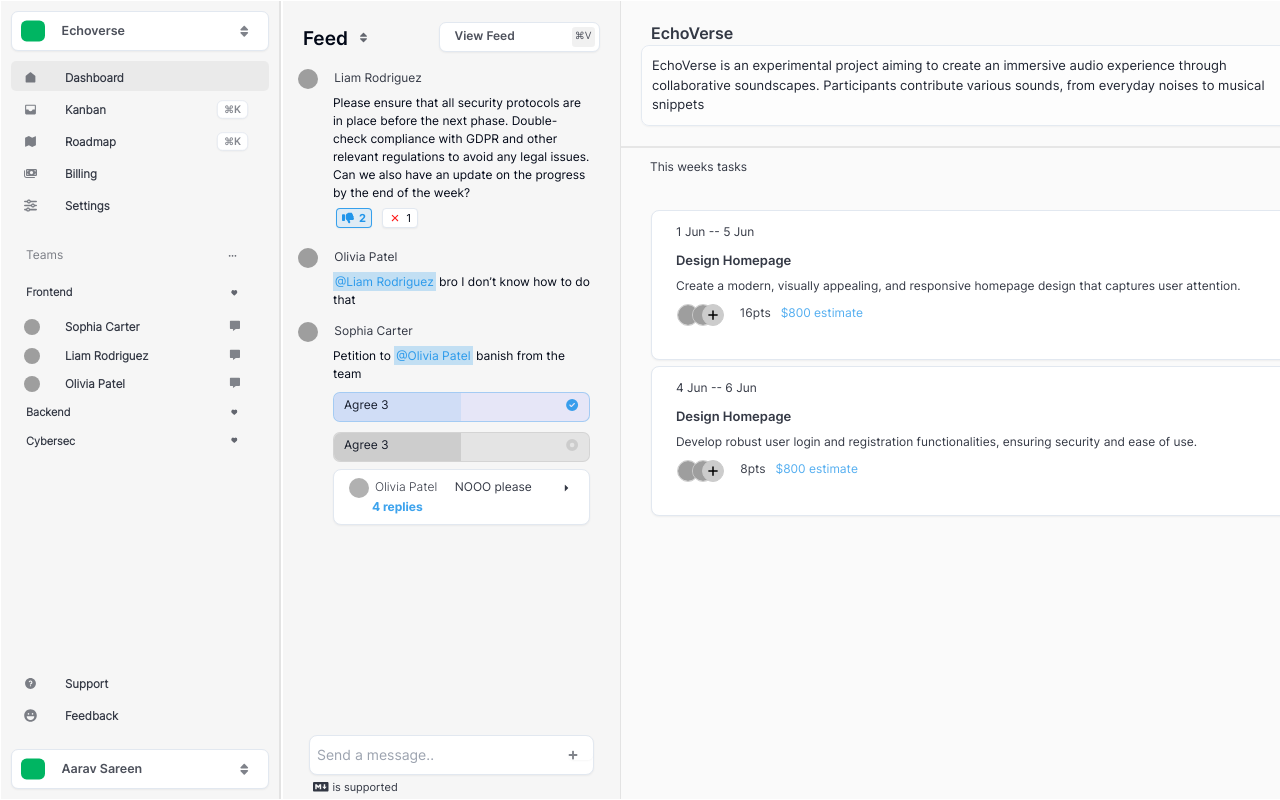
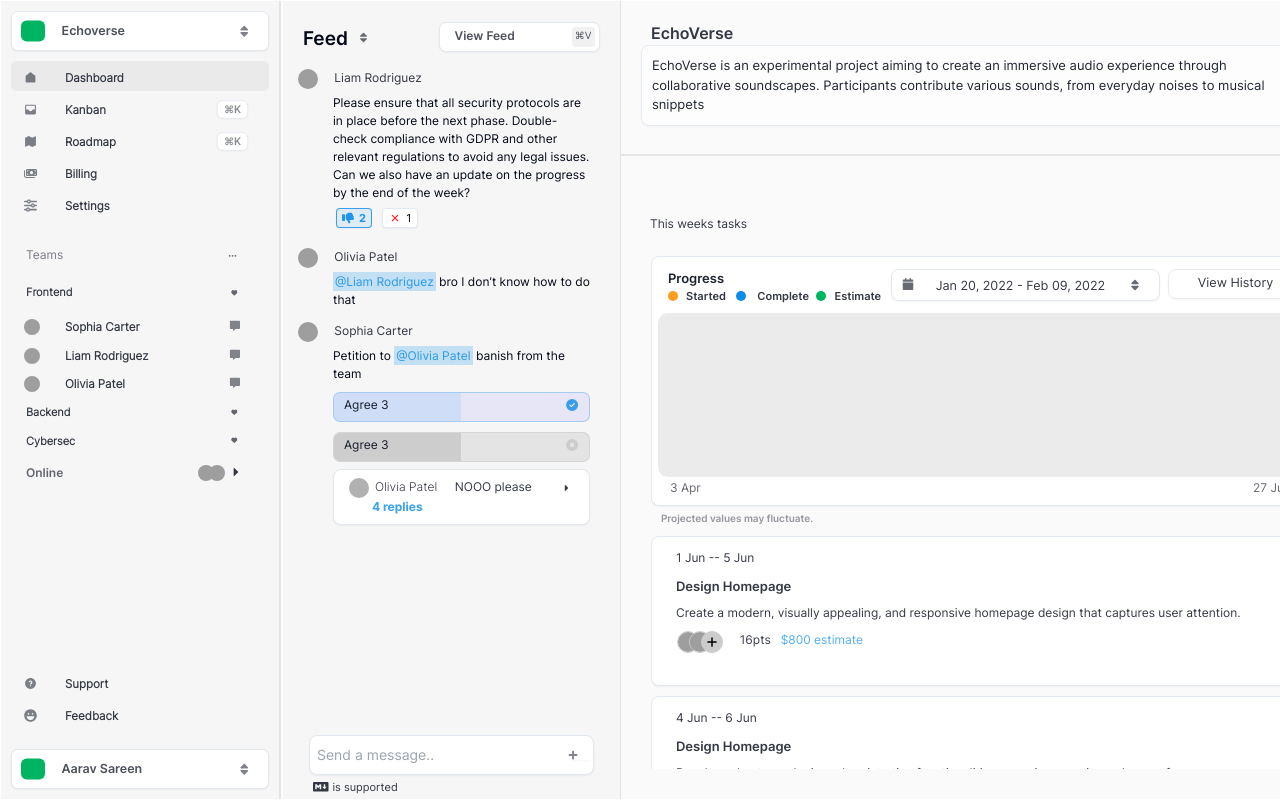
Before and after one commit to Dickson2020/ghost-project, a Next.js app: page / in a window 1280 px wide. Shown: the top 800 px of the page. Built offline with nearby package versions, Linux system fonts and the light colour scheme; grey boxes are pictures that could not be loaded.

Commit message:
new UI changes made to repo

```diff
--- a/app/components/kanban-view.tsx
+++ b/app/components/kanban-view.tsx
@@ -40,6 +40,8 @@ export default function KanbanView(){
         from: new Date(2022, 0, 20),
         to: addDays(new Date(2022, 0, 20), 20),
       })
+
+      const [displaySortType, setDisplaySortType] = useState('Manual')
          const [current_create_task_status, set_new_create_task_status] = useState('todo_option')
    const [statusElement, setStatusElement] = useState<JSX.Element>(
    <Card className='create-task-grid-item p-[10px]'>
@@ -144,21 +146,21 @@ export default function KanbanView(){
            <DropdownMenu>
                     <DropdownMenuTrigger asChild>
                     <Card className='w-[100%] h-[35px] grid grid-cols-2 p-[8px] mt-[0px] kanban-settings-selection'>
-            <h4 className='kanban-settings-popup-item-text'>manual</h4>
+            <h4 className='kanban-settings-popup-item-text'>{displaySortType}</h4>
             <GoTriangleDown className='kanban-settings-popup-item-icon ml-[90px] mt-[0.5px]'/>
            </Card>
                     </DropdownMenuTrigger>
                 <DropdownMenuContent className='w-[170px]'>
                     <DropdownMenuItem>
-                    <div className='create-task-grid-item p-[10px]'>
+                    <div className='create-task-grid-item p-[10px]' onClick={()=>setDisplaySortType('Manual')}>
                     <h3 className='create-task-grid-item-text'>Manual</h3>
 
                   </div>
                     </DropdownMenuItem>
 
                     <DropdownMenuItem>
-                    <div className='create-task-grid-item p-[10px]' >
-                    <h3 className='create-task-grid-item-text'>Another option</h3>
+                    <div className='create-task-grid-item p-[10px]' onClick={()=>setDisplaySortType('Automatic')}>
+                    <h3 className='create-task-grid-item-text'>Automatic</h3>
 
                   </div>
                     </DropdownMenuItem>
--- a/app/components/pages/dashboard.css
+++ b/app/components/pages/dashboard.css
@@ -29,8 +29,8 @@
 }
 
 .dashboad-container{
-    display: flex;
-    flex-direction: column;
+    display: grid;
+   grid-template-rows:  0.4fr 0.07fr 1fr ;
     height: 100%;
 }
 
@@ -68,9 +68,19 @@
     height: 100%;
     display: flex;
     flex-direction: column;
-    gap: 6px;
+    gap: 12px;
     padding: 30px;
+    padding-top: 0px;
 
+}
+.view-history-button{
+    font-family: 'Inter-regular';
+    font-weight: bold;
+    opacity: 0.8;
+    text-align: center;
+    font-size: 12.6px;
+    padding-top: 4px;
+    cursor: pointer;
 }
 
 .task-card{
@@ -101,9 +111,9 @@
 }
 
 .avatar-views{
-    display: inline-block;
+    display: grid;
+    grid-template-columns: repeat(3,1fr);
     width: 100%;
-    float: left;
     flex: 0.1;
     margin-left: 25px;
 }
@@ -140,17 +150,17 @@
     display: flex;
     flex-direction: row;
     justify-content: space-between;
-    margin-top: 10px;
+    margin-top: 0px;
 
 }
 
 .before-render-data-icon{
     flex:0.12;
     font-size: 12px;
-    opacity: 0.8;
+    opacity: 0.5;
     text-align: center;
     cursor: pointer;
-    margin-top: 10px;
+    margin-top: 0px;
 }
 
 .before-render-data-text{
@@ -160,3 +170,106 @@
     padding-left: 29px;
     font-family: 'Inter-regular';
 }
+
+
+.dashboard-chart-view{
+    width: 100%;
+    height: 250px;
+    display: grid;
+    grid-template-rows: 0.3fr 1fr 0.1fr;
+    padding: 6px;
+}
+
+.dashboard-chart-view-chart{
+    border-radius: 10px;
+    background: rgba(0, 0, 0, 0.08);
+}
+
+.dashboard-chart-view-top{
+    display: grid;
+    grid-template-columns: 0.5fr 0.6fr 0.3fr;
+    gap: 8px;
+}
+
+.dashboard-chart-view-top-title{
+    font-family: 'Inter-semibold';
+    opacity: 0.89;
+    font-size: 13px;
+}
+
+.dashboard-chart-view-bottom{
+    width: 100%;
+    display: grid;
+    grid-template-columns: 1fr 1fr;
+    padding: 2px;
+}
+
+.dashboard-chart-view-bottom-text-right{
+    opacity: 0.6;
+    font-family: 'Inter-regular';
+    font-size: 12px;
+    text-align: right;
+    padding-right: 10px;
+}
+
+
+.dashboard-chart-view-bottom-text-left{
+    opacity: 0.6;
+    font-family: 'Inter-regular';
+    font-size: 12px;
+    text-align: left;
+    padding-left: 10px;
+}
+
+.create-task-grid-item-text{
+    font-size: 13px;
+    font-family: 'Inter-regular';
+
+}
+
+.dashboard-chart-view-bottom-text{
+    font-size: 10px;
+    font-family: 'Inter-semibold';
+    opacity: 0.4;
+}
+
+.chart-view{
+}
+
+.dashboard-chart-view-top-icon-round-1{
+    width: 10px;
+    height: 10px;
+    background: #FF9E1C;
+    border-radius: 100px;
+}
+
+
+.dashboard-chart-view-top-icon-round-2{
+    width: 10px;
+    height: 10px;
+    background: #0c8ce9;
+    border-radius: 100px;
+}
+
+
+.dashboard-chart-view-top-icon-round-3{
+    width: 10px;
+    height: 10px;
+    background: #00B562;
+    border-radius: 100px;
+}
+
+.dashboard-chart-view-top-icon-text{
+    font-family: 'Inter-semibold';
+    font-size: 11px;
+    opacity: 0.8;
+}
+
+.chart-item-text{
+    font-family: 'Inter-regular';
+    font-weight: bold;
+    opacity: 0.8;
+    text-align: center;
+    font-size: 12.6px;
+
+}
--- a/app/components/pages/dashboard.tsx
+++ b/app/components/pages/dashboard.tsx
@@ -2,11 +2,34 @@
 import { Card, CardContent, CardFooter } from '@/components/ui/card'
 import './dashboard.css'
 import { AvatarFallback, AvatarImage, Avatar } from "@/components/ui/avatar";
-import { FaPlus } from "react-icons/fa6";
-import { useEffect } from 'react';
-
+import { useEffect, useState } from 'react';
+import { Calendar } from "@/components/ui/calendar"
+import { addDays, format } from "date-fns"
+import { DateRange } from "react-day-picker"
+import { FaCalendar, FaPlus, FaSliders } from "react-icons/fa6";
+import { FaSort } from 'react-icons/fa6'
+import {ScrollArea} from "@/components/ui/scroll-area";
+import {
+    DropdownMenu,
+    DropdownMenuContent,
+    DropdownMenuGroup,
+    DropdownMenuItem,
+    DropdownMenuLabel,
+    DropdownMenuPortal,
+    DropdownMenuSeparator,
+    DropdownMenuShortcut,
+    DropdownMenuSub,
+    DropdownMenuSubContent,
+    DropdownMenuSubTrigger,
+    DropdownMenuTrigger,
+  } from "@/components/ui/dropdown-menu"
 
 export default function DashboardView(){
+
+    const [date, setDate] = useState<DateRange | undefined>({
+        from: new Date(2022, 0, 20),
+        to: addDays(new Date(2022, 0, 20), 20),
+      })
 
     useEffect(()=>{
         const container_element = document.getElementById('dashboad-container') as HTMLDivElement
@@ -33,10 +56,85 @@ export default function DashboardView(){
             </div>
 
             <div className='before-render-data'>
-                <p className='before-render-data-text'>This weeks tasks</p>
-                <FaPlus className='before-render-data-icon' />
+                <p className='before-render-data-text mt-[-3px]'>This weeks tasks</p>
+                <FaPlus className='before-render-data-icon  mt-[-5px]' />
             </div>
-            <div className='task-render-dashboard'>
+
+
+            <ScrollArea className='task-render-dashboard'>
+           <div className='pb-[10px] chart-view'>
+           <Card className='dashboard-chart-view'>
+                <div  className='dashboard-chart-view-top pt-[6px]'>
+                    <div className='grid grid-rows-2'>
+                        <h4 className='dashboard-chart-view-top-title ml-[10px] mt-[0px]'>Progress</h4>
+                        <div className='grid grid-cols-3 gap-2 ml-[10px]'>
+                        <div className='grid grid-cols-2 h-[10px]'>
+
+              <div className='dashboard-chart-view-top-icon-round-1'/>
+              <p className='dashboard-chart-view-top-icon-text mt-[-3px] ml-[-15px]'>Started</p>
+             </div>
+
+             <div className='grid grid-cols-2 h-[10px] ml-[-6px]'>
+
+              <div className='dashboard-chart-view-top-icon-round-2'/>
+              <p className='dashboard-chart-view-top-icon-text mt-[-3px] ml-[-15px]'>Complete</p>
+             </div>
+
+             <div className='grid grid-cols-2 h-[10px]'>
+
+              <div className='dashboard-chart-view-top-icon-round-3'/>
+              <p className='dashboard-chart-view-top-icon-text mt-[-3px] ml-[-15px]'>Estimate</p>
+             </div>
+
+
+                        </div>
+                    </div>
+
+                    <DropdownMenu>
+              <DropdownMenuTrigger asChild>
+
+          <Card className='h-[30px] create-task-grid-item browse-developers p-[10px]'>
+                <FaCalendar className='create-task-grid-item-icon-left' />
+                <h3 className='chart-item-text pt-[2px] ml-[-10px] mt-[-5px]'> {date?.from ? (
+              date.to ? (
+                <>
+                  {format(date.from, "LLL dd, y")} -{" "}
+                  {format(date.to, "LLL dd, y")}
+                </>
+              ) : (
+                format(date.from, "LLL dd, y")
+              )
+            ) : (
+              <span className='chart-item-text'>Start — Projected Finish</span>
+            )}</h3>
+                <FaSort className='create-task-grid-item-icon-right mt-[-1.5px]'/>
+                </Card>
+      </DropdownMenuTrigger>
+      <DropdownMenuContent   className='w-[600px] ml-[-490px] mt-[-100px]'
+      >
+       <Calendar
+            initialFocus
+            mode="range"
+            defaultMonth={date?.from}
+            selected={date}
+            onSelect={setDate}
+            numberOfMonths={2}
+            className='w-[400px]'
+          />
+      </DropdownMenuContent>
+    </DropdownMenu>
+                <Card className='h-[30px] view-history-button'>View History</Card>
+
+                </div>
+                <div  className='dashboard-chart-view-chart'></div>
+                <div  className='dashboard-chart-view-bottom'>
+                    <h4 className='dashboard-chart-view-bottom-text-left'>3 Apr</h4>
+                    <h4 className='dashboard-chart-view-bottom-text-right'>27 Jun</h4>
+                </div>
+            </Card>
+            <p className='dashboard-chart-view-bottom-text mt-[5px] ml-[10px]'>Projected values may fluctuate.</p>
+           </div>
+
                 <Card className='task-card'>
                     <CardContent>
                         <p className='task-card-duration mt-[12px]'>1 Jun -- 5 Jun</p>
@@ -46,19 +144,19 @@ export default function DashboardView(){
                     <div className='task-card-footer'>
                     <div className='avatar-views mt-[0px]'>
 
-                    <Avatar className="avatar-icon" style={{width:'22px',position:'absolute',height:'22px',border:'1px solid #ccc'}}>
+                    <Avatar className="avatar-icon" style={{width:'22px',height:'22px',border:'1px solid #ccc'}}>
         <AvatarImage src="https://github.com/shadcn.png" alt="@shadcn" />
         <AvatarFallback></AvatarFallback>
 
                 </Avatar>
 
-                <Avatar className="avatar-icon ml-[15px]" style={{width:'22px',position:'absolute',height:'22px',border:'1px solid #ccc'}}>
+                <Avatar className="avatar-icon ml-[-10px]" style={{width:'22px',height:'22px',border:'1px solid #ccc'}}>
         <AvatarImage src="https://github.com/shadcn.png" alt="@shadcn" />
         <AvatarFallback></AvatarFallback>
 
                 </Avatar>
 
-                <div className="avatar-icon ml-[25px]" style={{justifyContent:'center',display:'flex',flexDirection:'column',borderRadius:'100px',background:'#ccc',width:'22px',position:'absolute',height:'22px',border:'1px solid #ccc'}}>
+                <div className="avatar-icon ml-[-13px]" style={{zIndex:'1000',justifyContent:'center',display:'flex',flexDirection:'column',borderRadius:'100px',background:'#ccc',width:'22px',height:'22px',border:'1px solid #ccc'}}>
                    <FaPlus style={{justifyContent:'center',justifySelf:'center',alignSelf:'center',fontSize:'12px',color:'black'}}/>
                 </div>
 
@@ -68,7 +166,7 @@ export default function DashboardView(){
                     </div>
                 </Card>
 
-                <Card className='task-card mt-[0px]'>
+                <Card className='task-card mt-[10px]'>
                     <CardContent>
                         <p className='task-card-duration mt-[12px]'>4 Jun -- 6 Jun</p>
                         <h3 className='task-card-title mt-[10px]'>Design Homepage</h3>
@@ -77,19 +175,19 @@ export default function DashboardView(){
                     <div className='task-card-footer'>
                     <div className='avatar-views mt-[0px]'>
 
-                    <Avatar className="avatar-icon" style={{width:'22px',position:'absolute',height:'22px',border:'1px solid #ccc'}}>
+<Avatar className="avatar-icon" style={{width:'22px',height:'22px',border:'1px solid #ccc'}}>
 <AvatarImage src="https://github.com/shadcn.png" alt="@shadcn" />
 <AvatarFallback></AvatarFallback>
 
 </Avatar>
 
-                <Avatar className="avatar-icon ml-[15px]" style={{width:'22px',position:'absolute',height:'22px',border:'1px solid #ccc'}}>
+<Avatar className="avatar-icon ml-[-10px]" style={{width:'22px',height:'22px',border:'1px solid #ccc'}}>
 <AvatarImage src="https://github.com/shadcn.png" alt="@shadcn" />
 <AvatarFallback></AvatarFallback>
 
 </Avatar>
 
-                <div className="avatar-icon ml-[25px]" style={{justifyContent:'center',display:'flex',flexDirection:'column',borderRadius:'100px',background:'#ccc',width:'22px',position:'absolute',height:'22px',border:'1px solid #ccc'}}>
+<div className="avatar-icon ml-[-13px]" style={{zIndex:'1000',justifyContent:'center',display:'flex',flexDirection:'column',borderRadius:'100px',background:'#ccc',width:'22px',height:'22px',border:'1px solid #ccc'}}>
 <FaPlus style={{justifyContent:'center',justifySelf:'center',alignSelf:'center',fontSize:'12px',color:'black'}}/>
 </div>
 
@@ -98,7 +196,7 @@ export default function DashboardView(){
                     <p className='task-card-budget-text'>$800 estimate</p>
                     </div>
                 </Card>
-            </div>
+            </ScrollArea>
 
 
         </div>
--- a/app/components/sidebar.tsx
+++ b/app/components/sidebar.tsx
@@ -36,6 +36,7 @@ import { HiDocumentArrowUp } from "react-icons/hi2";
 import CreateTeamView from "./pages/create-team";
 import MembersView from "./pages/members-view";
 import BillingView from "./pages/billing-view";
+import { GoTriangleRight } from "react-icons/go";
 
 
 
@@ -459,6 +460,23 @@ const SideNavigation: React.FC<SideNavigationProp> = ({changePage}) =>{
 
 
             </ul>
+
+            <div className="sidebar-online-users p-[20px] pl-[15px] pr-[25px] pt-[0px]">
+              <p className="sidebar-online-users-title">Online</p>
+              <div className="grid grid-cols-2">
+              <Avatar className="h-[25px] w-[25px] nav-side-pop-item-avatar nav-list-item-icon" style={{opacity:'1'}}>
+                  <AvatarImage src="https://github.com/shadcn.png" alt="@shadcn" />
+                  <AvatarFallback style={{borderRadius:'100px',width:'25px',height:'25px',backgroundColor:'#ccc',border:'0.5px solid gray'}}></AvatarFallback>
+
+                </Avatar>
+                <Avatar className="h-[25px] w-[25px] nav-side-pop-item-avatar nav-list-item-icon ml-[-20px]" style={{opacity:'1'}}>
+                  <AvatarImage src="https://github.com/shadcn.png" alt="@shadcn" />
+                  <AvatarFallback style={{zIndex:'1000',borderRadius:'100px',width:'25px',height:'25px',backgroundColor:'#ccc',border:'0.5px solid gray'}}></AvatarFallback>
+
+                </Avatar>
+              </div>
+              <GoTriangleRight className="sidebar-online-users-icon"/>
+            </div>
            </div>
 
           <div>
--- a/app/components/style.css
+++ b/app/components/style.css
@@ -403,3 +403,21 @@
     font-size: 9px;
     opacity: 0.8;
 }
+
+.sidebar-online-users{
+    width: 100%;
+    height: auto;
+    display: grid;
+    grid-template-columns: 1fr 0.1fr 0.09fr;
+}
+
+.sidebar-online-users-title{
+    font-family: 'Inter-semibold';
+    font-size: 12px;
+    opacity: 0.6;
+
+}
+
+.sidebar-online-users-icon{
+    opacity: 0.8;
+}
```
Also changed, not shown: package.json (+4 -3 lines), 1 other file (tests, documents, lock files or other folders). Lines whose indentation alone changed are shown as unchanged.
